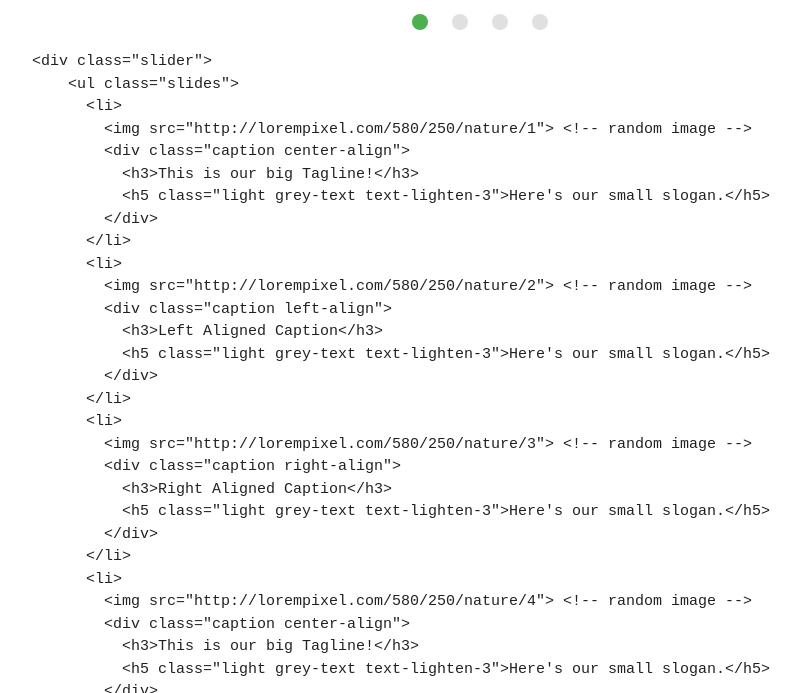
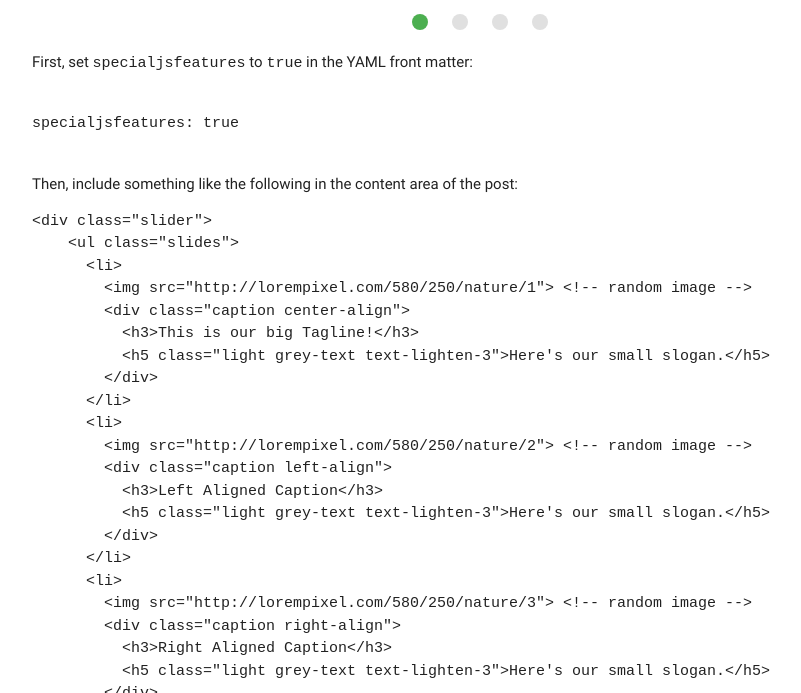
Before and after one commit to dmcwo/dr-jekylls-materials, a Jekyll site: the page built from _posts/2016-12-05-slideshows.markdown, in a window 1280 px wide and 900 px high, scrolled down 438 px, cut to the strip 207-900 px from the top of the window. Shown: the whole strip, without its empty margins (160-961 px from the left). Built offline with Jekyll 4.4.1, drawn with Linux system fonts in a browser that asks for light colours; nearby versions of some CDN libraries.

Commit message:
if statement-ified the special js readies
specialjsfeatures: true

```diff
--- a/_includes/footer.html
+++ b/_includes/footer.html
@@ -27,6 +27,10 @@
 
 <script type="text/javascript" src="{{ "/assets/js/materialize.js" | prepend: site.baseurl }}"></script>
 
+{% if page.specialjsfeatures == true %}
+
 <script type="text/javascript" src="{{ "/assets/js/materialize-readies.js" | prepend: site.baseurl }}"></script>
 
+{% endif %}
+
 </body></html>
--- a/_posts/2016-12-05-slideshows.markdown
+++ b/_posts/2016-12-05-slideshows.markdown
@@ -4,6 +4,7 @@ title:  "Slideshows"
 date:   2016-12-05 19:48:51 -0800
 categories:
 excerpt: How to create slideshows, sliders, and the like
+specialjsfeatures: true
 ---
 
 #### Slider
@@ -41,6 +42,16 @@ excerpt: How to create slideshows, sliders, and the like
     </ul>
 </div>
 
+First, set ``specialjsfeatures`` to ``true`` in the YAML front matter:
+
+~~~~
+
+specialjsfeatures: true
+
+~~~~
+
+Then, include something like the following in the content area of the post:
+
 ~~~~
 <div class="slider">
     <ul class="slides">
```
